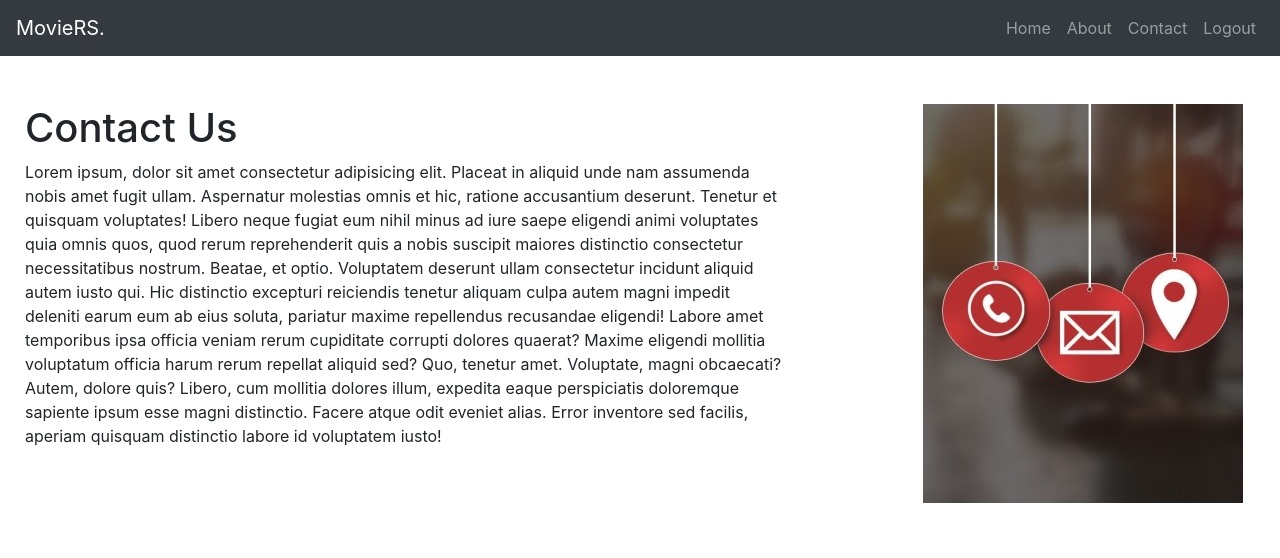
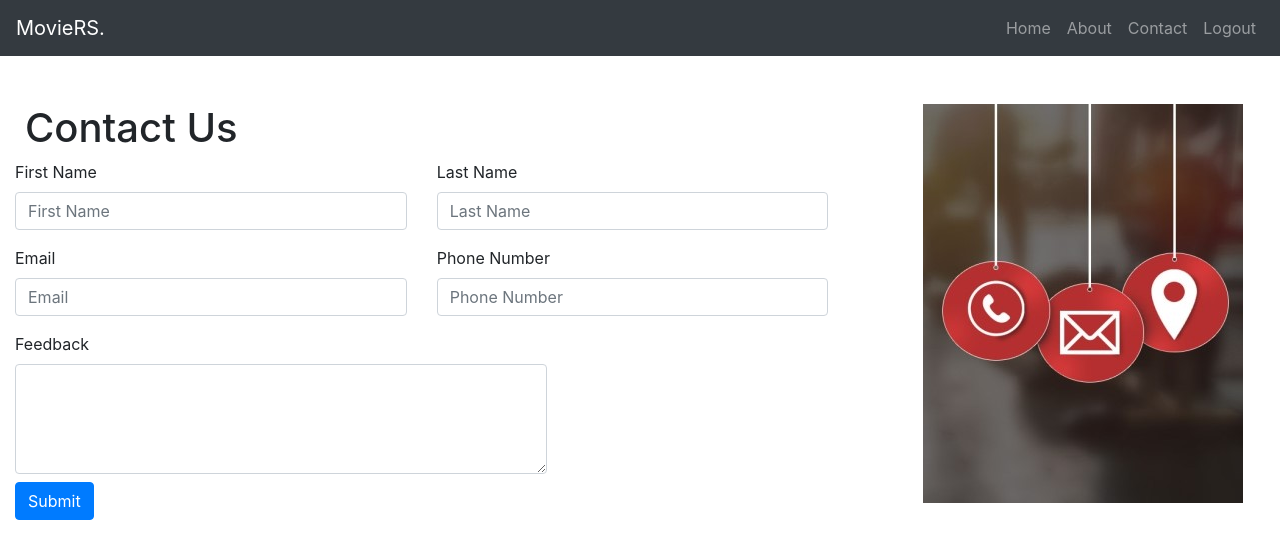
Before and after one commit to rajan98/Movie-Review-Site, an Angular app: page /contact/1 in a window 1280 px wide. Shown: the top 558 px of the page. Built offline with nearby package versions, Linux system fonts and the light colour scheme.

Commit message:
Contact Form Added

```diff
--- a/src/app/contact-us/contact-us.component.html
+++ b/src/app/contact-us/contact-us.component.html
@@ -4,17 +4,37 @@
         <div class="row">
             <h1 style="padding-left: 40px;">Contact Us</h1>
         </div>
-        <div class="row" style="padding-left: 40px; width: 800px;">Lorem ipsum, dolor sit amet consectetur adipisicing elit. Placeat in aliquid unde nam assumenda nobis amet fugit
-            ullam. Aspernatur molestias omnis et hic, ratione accusantium deserunt. Tenetur et quisquam voluptates! Libero
-            neque fugiat eum nihil minus ad iure saepe eligendi animi voluptates quia omnis quos, quod rerum reprehenderit
-            quis a nobis suscipit maiores distinctio consectetur necessitatibus nostrum. Beatae, et optio. Voluptatem deserunt
-            ullam consectetur incidunt aliquid autem iusto qui. Hic distinctio excepturi reiciendis tenetur aliquam culpa
-            autem magni impedit deleniti earum eum ab eius soluta, pariatur maxime repellendus recusandae eligendi! Labore
-            amet temporibus ipsa officia veniam rerum cupiditate corrupti dolores quaerat? Maxime eligendi mollitia voluptatum
-            officia harum rerum repellat aliquid sed? Quo, tenetur amet. Voluptate, magni obcaecati? Autem, dolore quis?
-            Libero, cum mollitia dolores illum, expedita eaque perspiciatis doloremque sapiente ipsum esse magni distinctio.
-            Facere atque odit eveniet alias. Error inventore sed facilis, aperiam quisquam distinctio labore id voluptatem
-            iusto!</div>
+        <div class="container">
+            <form action="">
+                <div class="row">
+                    <div class="form-group col-md">
+                        <label for="firstName">First Name</label>
+                        <input type="text" id="firstName" class="form-control" placeholder="First Name">
+                    </div>
+                    <div class="form-group col-md">
+                        <label for="lastName">Last Name</label>
+                        <input type="text" id="lastName" class="form-control" placeholder="Last Name">
+                    </div>
+                </div>
+                <div class="row">
+                    <div class="form-group col-md">
+                        <label for="email">Email</label>
+                        <input type="email" id="email" class="form-control" placeholder="Email">
+                    </div>
+                    <div class="form-group col-md">
+                        <label for="phoneNo">Phone Number</label>
+                        <input type="number" id="PhoneNo" class="form-control" placeholder="Phone Number">
+                    </div>
+                </div>
+                <div class="row">
+                    <div class="col-md-8">
+                        <label for="feedback">Feedback</label>
+                        <textarea id="feedback" rows="4" class="form-control"></textarea>
+                    </div>
+                </div>
+                <button type="submit" class="btn btn-primary mt-2">Submit</button>
+            </form>
+        </div>
     </div>
     <div class="col-md-3">
         <img src="../../assets/img/contactUs.jpg" alt="contace us" class="image-fluid" style="padding-left: 50px;">
```
Also changed, not shown: src/app/routing/routing.module.ts (line endings or trailing spaces).
